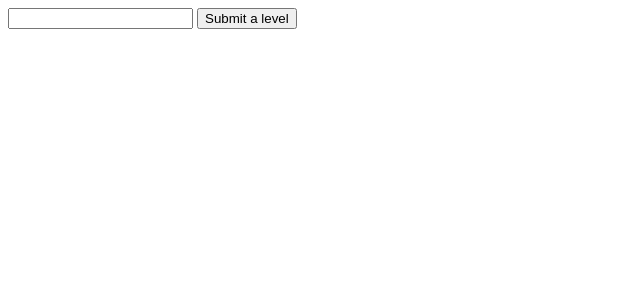
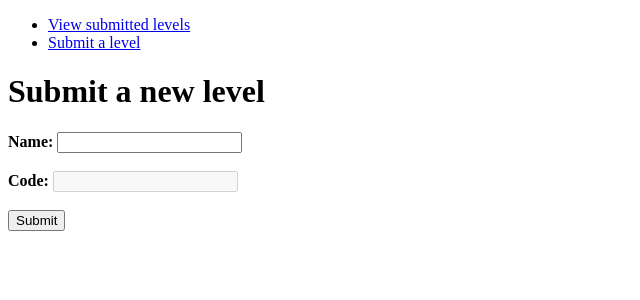
Before and after one commit to Craetion5/tasoarkisto, a Flask app: page /submissions/new/ in a window 1280 px wide. Shown: the top 300 px of the page, without its empty margins (0-640 px from the left). Run offline with Flask 2, Linux system fonts and the light colour scheme.

Commit message:
loput viikon toiminnallisuudet lisätty

```diff
--- a/application/submissions/models.py
+++ b/application/submissions/models.py
@@ -11,4 +11,4 @@ class Submission(db.Model):
 
     def __init__(self, name):
         self.name = name
-        self.code = name
+        self.code = "Adding code will be implemented later."
--- a/application/templates/index.html
+++ b/application/templates/index.html
@@ -2,6 +2,6 @@
 
 {% block body %}
   <p>
-    Hello world!
+    <h1>Welcome to level forum thingy!</h1>
   </p>
 {% endblock %}
--- a/application/templates/layout.html
+++ b/application/templates/layout.html
@@ -2,10 +2,14 @@
 <html>
   <head>
     <meta charset="utf-8">
-    <title>TodoApp</title>
+    <title>Level Forum</title>
   </head>
 
   <body>
+      <ul>
+          <li><a href="{{ url_for('submissions_index') }}">View submitted levels</a></li>
+          <li><a href="{{ url_for('submissions_form') }}">Submit a level</a></li>
+      </ul>
     {% block body %}
       <p>
         Content.
--- a/application/templates/submissions/new.html
+++ b/application/templates/submissions/new.html
@@ -1,8 +1,12 @@
 {% extends "layout.html" %}
 
 {% block body %}
+<h1>Submit a new level</h1>
 <form method="POST" action="{{ url_for('submissions_create') }}">
-  <input type="text" name="name"/>
-  <input type="submit" value="Submit a level"/>
+  <td><b>Name:<b></td>
+  <input type="text" name="name"/><br><br>
+  <td><b>Code:<b></td>
+  <input type="text" name="code" disabled/><br><br>
+  <input type="submit" value="Submit"/>
 </form>
 {% endblock %}
```
Also changed, not shown: application/templates/submissions/list.html (+3 -10 lines).
